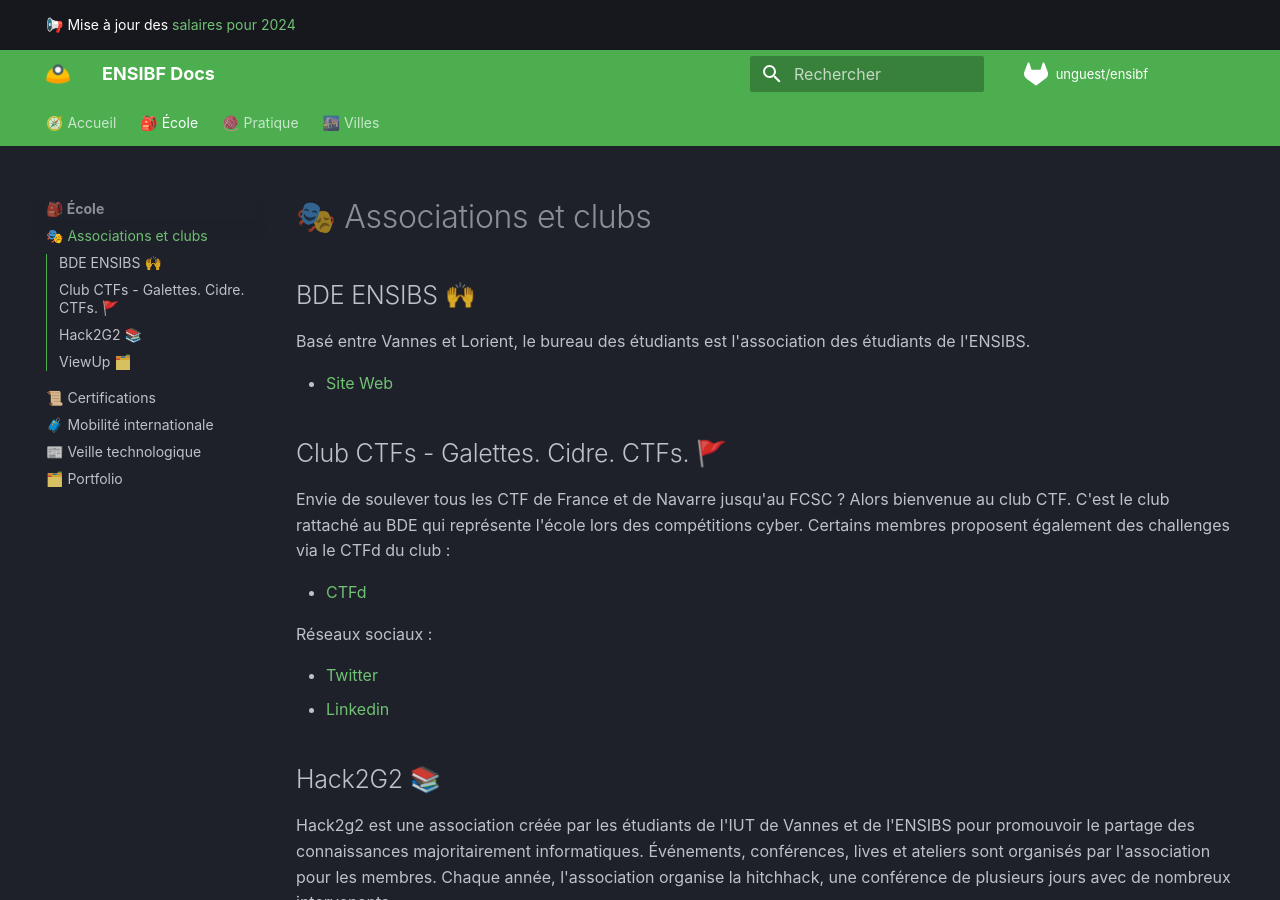
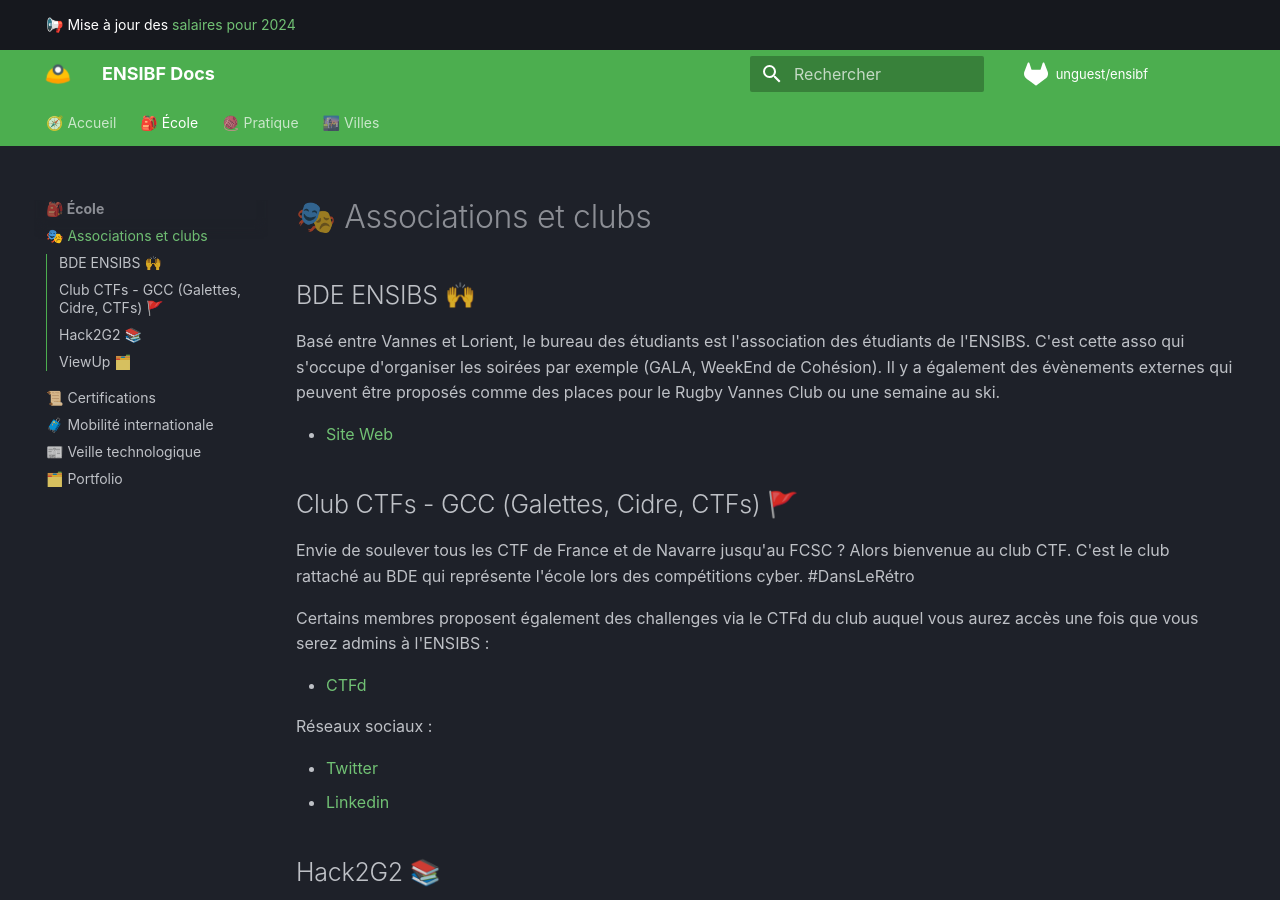
Before and after one commit to unguest/ensibf, an MkDocs documentation site: the page built from docs/Ecole/assos-clubs.md, in a window 1280 px wide and 900 px high. Built offline with MkDocs 1.6.1 and Material for MkDocs 9.7.7, drawn with Linux system fonts in a browser that asks for light colours; comment, search, counter and statistics services are not loaded.

Commit message:
Update Assos

```diff
--- a/docs/Ecole/assos-clubs.md
+++ b/docs/Ecole/assos-clubs.md
@@ -2,14 +2,16 @@
 
 ## BDE ENSIBS 🙌‍
 
-Basé entre Vannes et Lorient, le bureau des étudiants est l'association des étudiants de l'ENSIBS.
+Basé entre Vannes et Lorient, le bureau des étudiants est l'association des étudiants de l'ENSIBS. C'est cette asso qui s'occupe d'organiser les soirées par exemple (GALA, WeekEnd de Cohésion). Il y a également des évènements externes qui peuvent être proposés comme des places pour le Rugby Vannes Club ou une semaine au ski.
 
 - [Site Web](https://bde-ensibs.fr/)
 
-## Club CTFs - Galettes. Cidre. CTFs. 🚩
+## Club CTFs - GCC (Galettes, Cidre, CTFs) 🚩
 
 Envie de soulever tous les CTF de France et de Navarre jusqu'au FCSC ? Alors bienvenue au club CTF.
-C'est le club rattaché au BDE qui représente l'école lors des compétitions cyber. Certains membres proposent également des challenges via le CTFd du club :
+C'est le club rattaché au BDE qui représente l'école lors des compétitions cyber. #DansLeRétro
+
+Certains membres proposent également des challenges via le CTFd du club auquel vous aurez accès une fois que vous serez admins à l'ENSIBS :
 
 - [CTFd](https://ctfd.gcc-ensibs.fr/)
 
```
